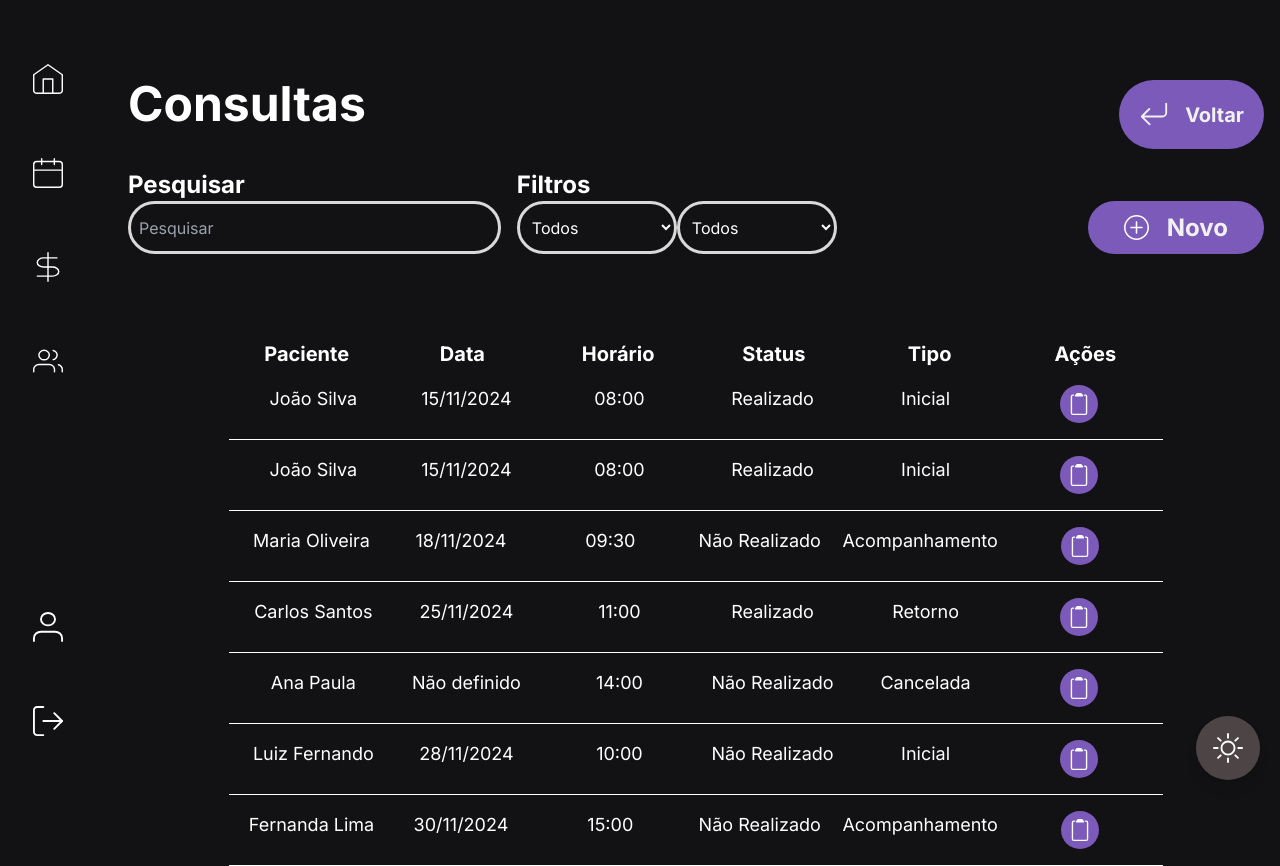
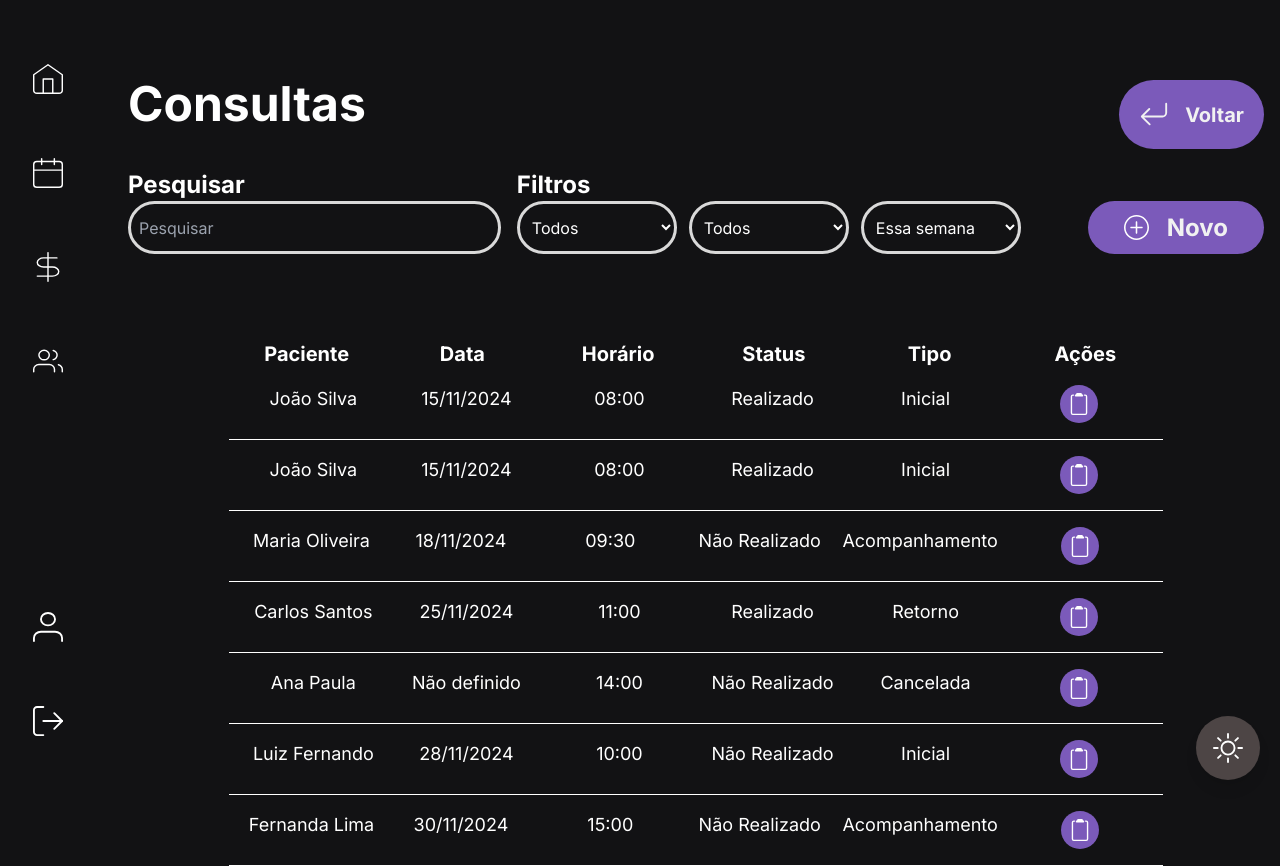
Before and after one commit to Melancia-Salgada/psico-frontend, a React (Vite) app in the folder easypsi/: page /consultas in a window 1280 px wide. Built offline with nearby package versions, Linux system fonts and the light colour scheme; no server answers.

Commit message:
varios ajustes

```diff
--- a/easypsi/src/components/Calendario.jsx
+++ b/easypsi/src/components/Calendario.jsx
@@ -38,7 +38,7 @@ const Calendario = () => {
   }, []);
 
   return (
-    <div className={`h-[75vh] w-[80%] transition-all p-5 rounded-md ${tema ? 'bg-white text-black' : 'bg-gray-800 text-white'}`}>
+    <div className={`h-[75vh] w-[80%] transition-all p-5 rounded-md ${tema ? 'bg-white text-black' : 'bg-neutral-900 text-white'}`}>
       <FullCalendar
         plugins={[dayGridPlugin, timeGridPlugin]}
         initialView="dayGridMonth"
--- a/easypsi/src/components/Cards/Novo.jsx
+++ b/easypsi/src/components/Cards/Novo.jsx
@@ -198,7 +198,7 @@ export const Consulta = ({ closePopup }) => {
 
   const { tema } = useContext(TemaContexto);
   const inputBorder = tema ? 'pesquisar whitemode' : 'pesquisar';
-  const drop = tema ? '' : 'bg-gray-800 text-white';
+  const drop = tema ? '' : 'bg-neutral-900 text-white';
   const bgTxt= tema? 'bg-branco-whitemode':'bg-neutral-900 '
 
   const [repete, setRepete] = useState('no');
--- a/easypsi/src/components/Lista/Pesquisa.jsx
+++ b/easypsi/src/components/Lista/Pesquisa.jsx
@@ -8,7 +8,7 @@ const Pesquisa = ({ showButton = true, appName = "", margin = true, onFiltroChan
   const { tema } = useContext(TemaContexto);
   const mt = margin ? 'mt-5' : 'mt-0';
   const inputBorder = tema ? 'pesquisar whitemode' : 'pesquisar';
-  const drop = tema ? '' : 'bg-gray-800 text-white'
+  const drop = tema ? '' : 'bg-neutral-900 text-white'
 
   const handleFiltroChange = (e) => {
     const statusSelecionado = e.target.value;
@@ -56,10 +56,38 @@ const Pesquisa = ({ showButton = true, appName = "", margin = true, onFiltroChan
           </div>
         )
       case "Consulta":
+        const [personalizado, setPersonalizado] = useState('');
+
+        const renderPersonalizado = () => {
+          if (personalizado == "personalizado") {
+            return (
+              <>
+                <span>De:</span>
+                <div>
+                  <input
+                    name="data"
+                    className="p-2 w-full caixa-texto-cad"
+                    type="date"
+                  />
+                </div>
+                <span>Até:</span>
+                <div>
+                  <input
+                    name="data"
+                    className="p-2 w-full caixa-texto-cad"
+                    type="date"
+                  />
+                </div>
+              </>
+            );
+          }
+          return null;
+        };
+
         return (
           <div>
             <label className='text-2xl font-bold mb-2'>Filtros</label>
-            <div className='flex'>
+            <div className='flex gap-3'>
               <select
                 className={`p-2 flex flex-row w-40 ${inputBorder} cursor-pointer`}
                 onChange={handleFiltroChange}
@@ -78,6 +106,17 @@ const Pesquisa = ({ showButton = true, appName = "", margin = true, onFiltroChan
                 <option value="Retorno" className={`py-2 ${drop}`}>Retorno</option>
                 <option value="Cancelada" className={`py-2 ${drop}`}>Cancelada</option>
               </select>
+              <select
+                className={`p-2 flex flex-row w-40 ${inputBorder} cursor-pointer`}
+                onChange={(e) => setPersonalizado(e.target.value)}
+              >
+                <option value="Essa semana" className={`py-2 ${drop}`}>Essa semana</option>
+                <option value="Esse mês" className={`py-2 ${drop}`}>Esse mês</option>
+                <option value="Esse ano" className={`py-2 ${drop}`}>Esse ano</option>
+                <option value="Todos" className={`py-2 ${drop}`}>Todos</option>
+                <option value="personalizado" className={`py-2 ${drop}`}>Personalizado</option>
+              </select>
+              {renderPersonalizado()}
             </div>
           </div>
         )
--- a/easypsi/src/views/Financeiro.jsx
+++ b/easypsi/src/views/Financeiro.jsx
@@ -82,7 +82,7 @@ const Financeiro = () => {
             </div>
           </div>
           <div>
-            <Pesquisa showButton={false}
+            <Pesquisa showButton={true}
             onFiltroChange={setFiltroStatus}
             onSearchChange={setSearchTerm}
             margin={true}
```
